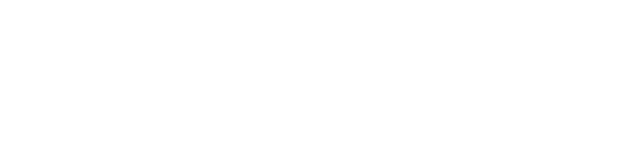
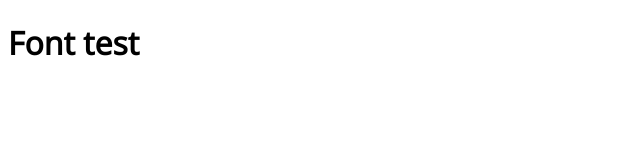
Before and after one commit to Axhar85/css-cards, a plain HTML site: page index.html in a window 1280 px wide. Shown: the whole page, without its empty margins (0-640 px from the left). Drawn offline with nearby package versions, Linux system fonts and the light colour scheme.

Commit message:
google font font added to css

```diff
--- a/index.html
+++ b/index.html
@@ -4,9 +4,13 @@
     <meta charset="UTF-8">
     <meta http-equiv="X-UA-Compatible" content="IE=edge">
     <meta name="viewport" content="width=device-width, initial-scale=1.0">
-    <title>Document</title>
+    <link rel="preconnect" href="https://fonts.googleapis.com">
+<link rel="preconnect" href="https://fonts.gstatic.com" crossorigin>
+<link href="https://fonts.googleapis.com/css2?family=Open+Sans&display=swap" rel="stylesheet">
+<link rel="stylesheet" href="styles.css">
+<title>Document</title>
 </head>
 <body>
-
+    <h1>Font test</h1>
 </body>
 </html>
--- a/styles.css
+++ b/styles.css
@@ -0,0 +1,3 @@
+*, *::before, ::after {
+    font-family: 'Open Sans', sans-serif;
+}
```
